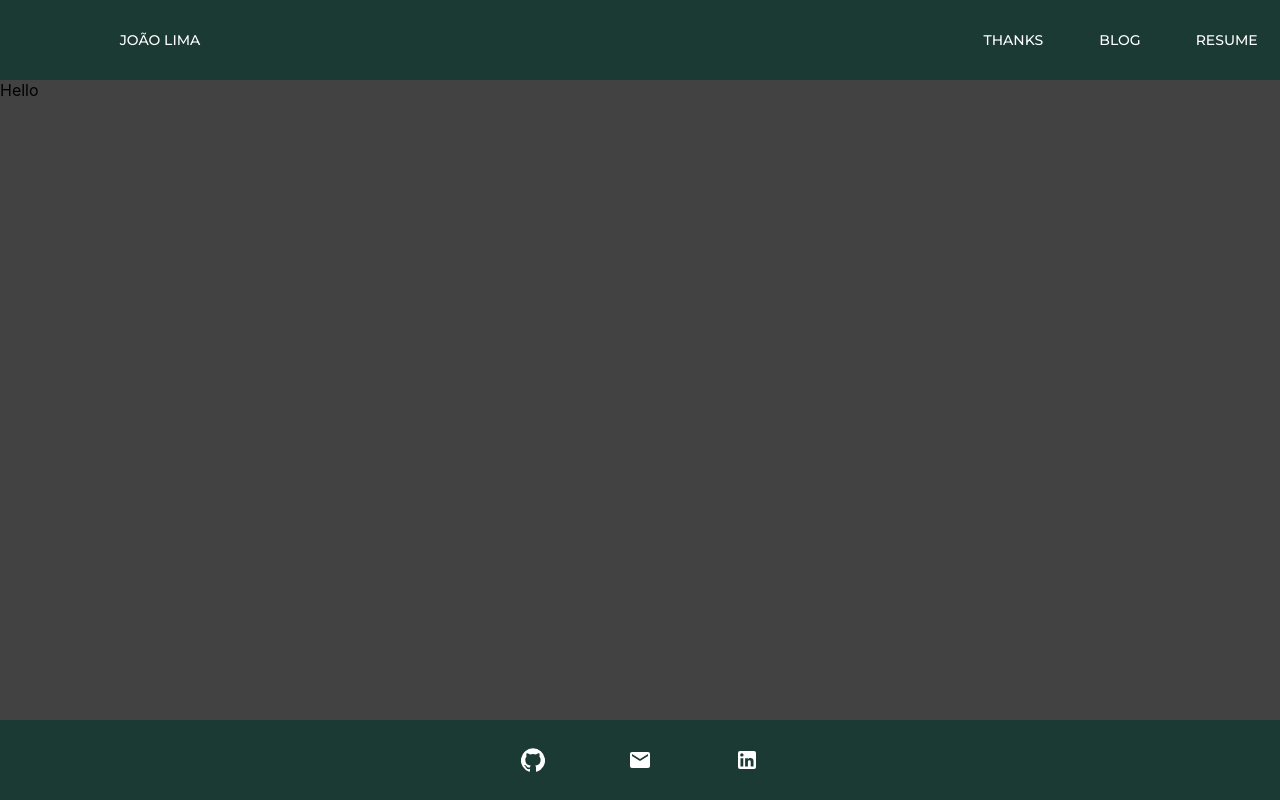
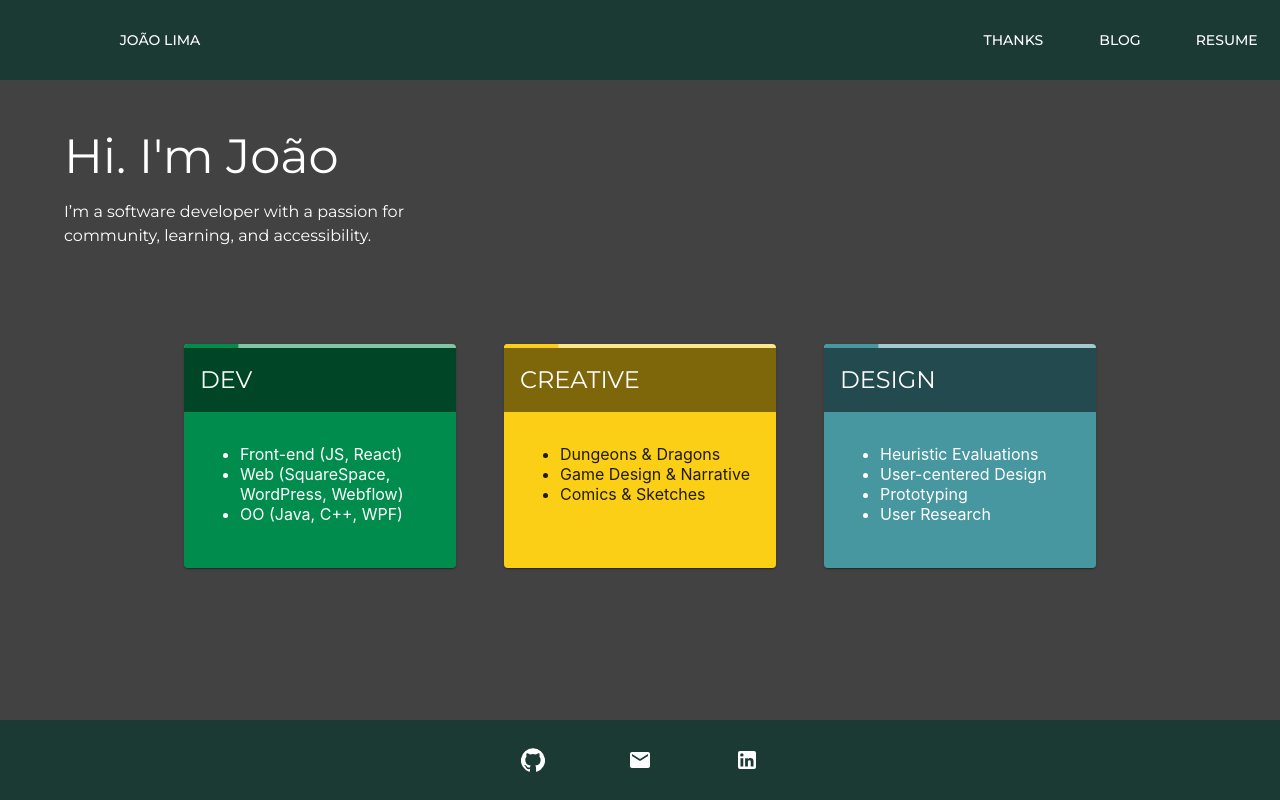
Before and after one commit to jgdclima/website, a React (Create React App) app: page / in a window 1280 px wide. Built offline with nearby package versions, Linux system fonts and the light colour scheme.

Commit message:
Updated Home

```diff
--- a/src/pages/Home.tsx
+++ b/src/pages/Home.tsx
@@ -1,24 +1,72 @@
 import React, { ReactElement } from 'react'
-import {makeStyles, createStyles, Theme} from '@material-ui/core/styles'
+import { makeStyles, createStyles, Theme } from '@material-ui/core/styles'
 import PageTemplate from '../components/PageTemplate'
+import Card from '../components/Card'
+import { Grid, Typography, Box } from '@material-ui/core'
 
 
 interface Props {
 
 }
 
-const useStyles = makeStyles((theme: Theme) => createStyles ({
+const useStyles = makeStyles((theme: Theme) => createStyles({
     root: {
         backgroundColor: theme.palette.background.paper,
 
     },
+    cardHolder: {
+        // alignItems: 'center',
+        justifyContent: 'center',
+        height: '70%'
+    },
+    mainTextHolder: {
+        height: '30%',
+        color: theme.palette.text.primary,
+        marginLeft: theme.spacing(8),
+        marginTop: theme.spacing(6)
+    }
 }))
 
 export default function Home({ }: Props): ReactElement {
     const classes = useStyles()
+
+    const devContent = <ul>
+        <li>Front-end (JS, React)</li>
+        <li>Web (SquareSpace, WordPress, Webflow)</li>
+        <li>OO (Java, C++, WPF)</li>
+    </ul>
+
+    const creativeContent = <ul>
+        <li>Dungeons & Dragons</li>
+        <li>Game Design & Narrative</li>
+        <li>Comics & Sketches</li>
+    </ul>
+
+    const designContent = <ul>
+        <li>Heuristic Evaluations</li>
+        <li>User-centered Design</li>
+        <li>Prototyping</li>
+        <li>User Research</li>
+    </ul>
+
     return (
         <PageTemplate>
-            Hello
+            <Grid item className={classes.mainTextHolder} component={Box} textAlign={'left'} md={4} xs={12}>
+                <Typography variant={'h3'} paragraph>Hi. I'm João</Typography>
+                <Typography variant={'body1'} >I’m a software developer with a passion for community, learning, and accessibility.</Typography>
+            </Grid>
+            <Grid item container className={classes.cardHolder}>
+                <Grid item md={3}>
+                    <Card title={'DEV'} link='/dev' color={'#008C4D'} content={devContent} />
+                </Grid>
+                <Grid item md={3}>
+                    <Card title={'CREATIVE'} link='/creative' color={'#FCCF17'} content={creativeContent} />
+                </Grid>
+                <Grid item md={3}>
+                    <Card title={'DESIGN'} link='/design' color={'#46979F'} content={designContent} />
+                </Grid>
+            </Grid>
+            {/* <Grid item></Grid> */}
         </PageTemplate>
     )
 }
```
